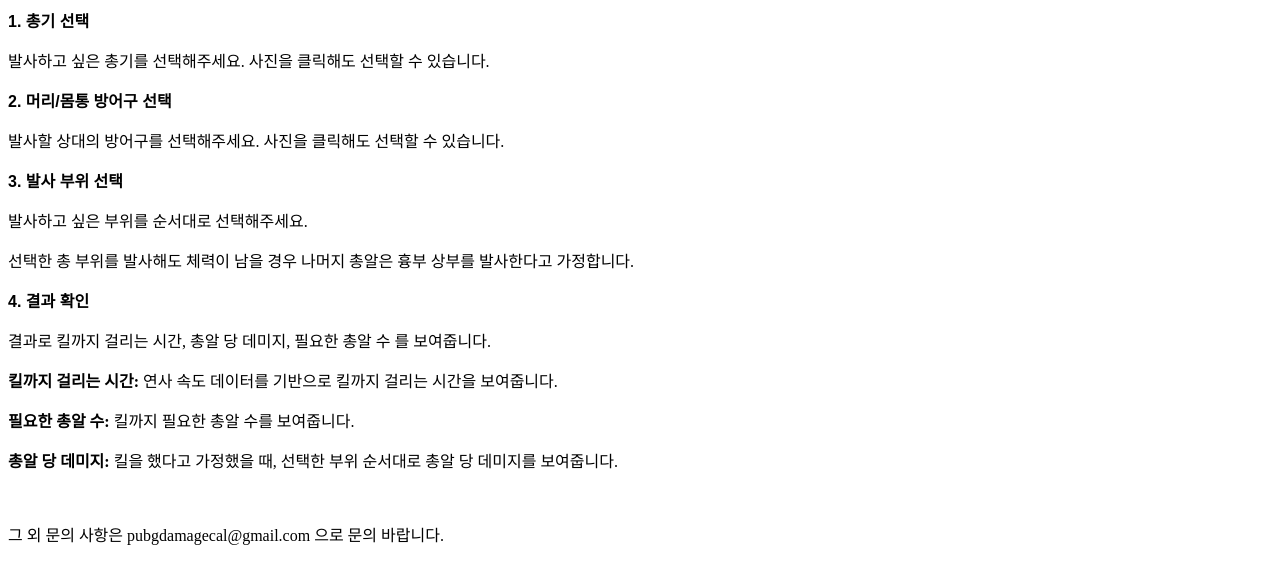
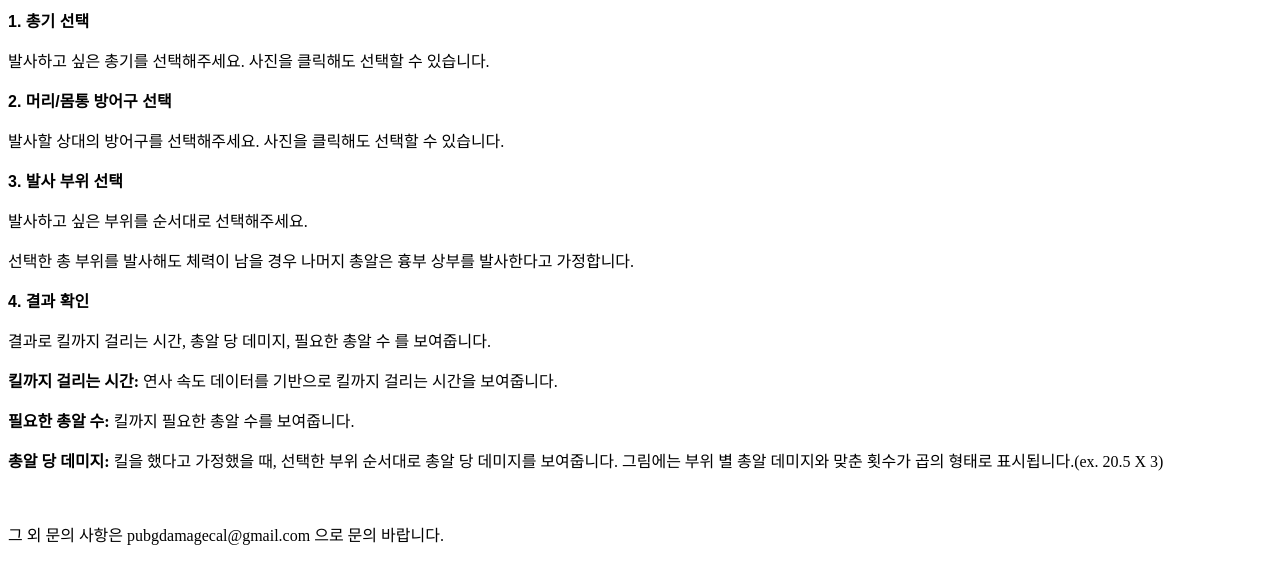
Before and after one commit to kjh618/CodingMarathon, a website: page public/views/help.html in a window 1280 px wide. Drawn offline with Linux system fonts and the light colour scheme.

Commit message:
help mod

```diff
--- a/public/views/help.html
+++ b/public/views/help.html
@@ -14,7 +14,7 @@
     <p style = "font-family: 'Noto Sans KR;'"> 결과로 킬까지 걸리는 시간, 총알 당 데미지, 필요한 총알 수 를 보여줍니다. </p>
     <p style = "font-family: 'Noto Sans KR;'"> <strong>킬까지 걸리는 시간:</strong> 연사 속도 데이터를 기반으로 킬까지 걸리는 시간을 보여줍니다.</p>
     <p style = "font-family: 'Noto Sans KR;'"> <strong>필요한 총알 수:</strong> 킬까지 필요한 총알 수를 보여줍니다.</p>
-    <p style = "font-family: 'Noto Sans KR;'"> <strong>총알 당 데미지:</strong> 킬을 했다고 가정했을 때, 선택한 부위 순서대로 총알 당 데미지를 보여줍니다.</p>
+    <p style = "font-family: 'Noto Sans KR;'"> <strong>총알 당 데미지:</strong> 킬을 했다고 가정했을 때, 선택한 부위 순서대로 총알 당 데미지를 보여줍니다. 그림에는 부위 별 총알 데미지와 맞춘 횟수가 곱의 형태로 표시됩니다.(ex. 20.5 X 3)</p>
     <br>
     <p style = "font-family: 'Noto Sans KR;'"> 그 외 문의 사항은 pubgdamagecal@gmail.com 으로 문의 바랍니다.</p>
     </body>
```
